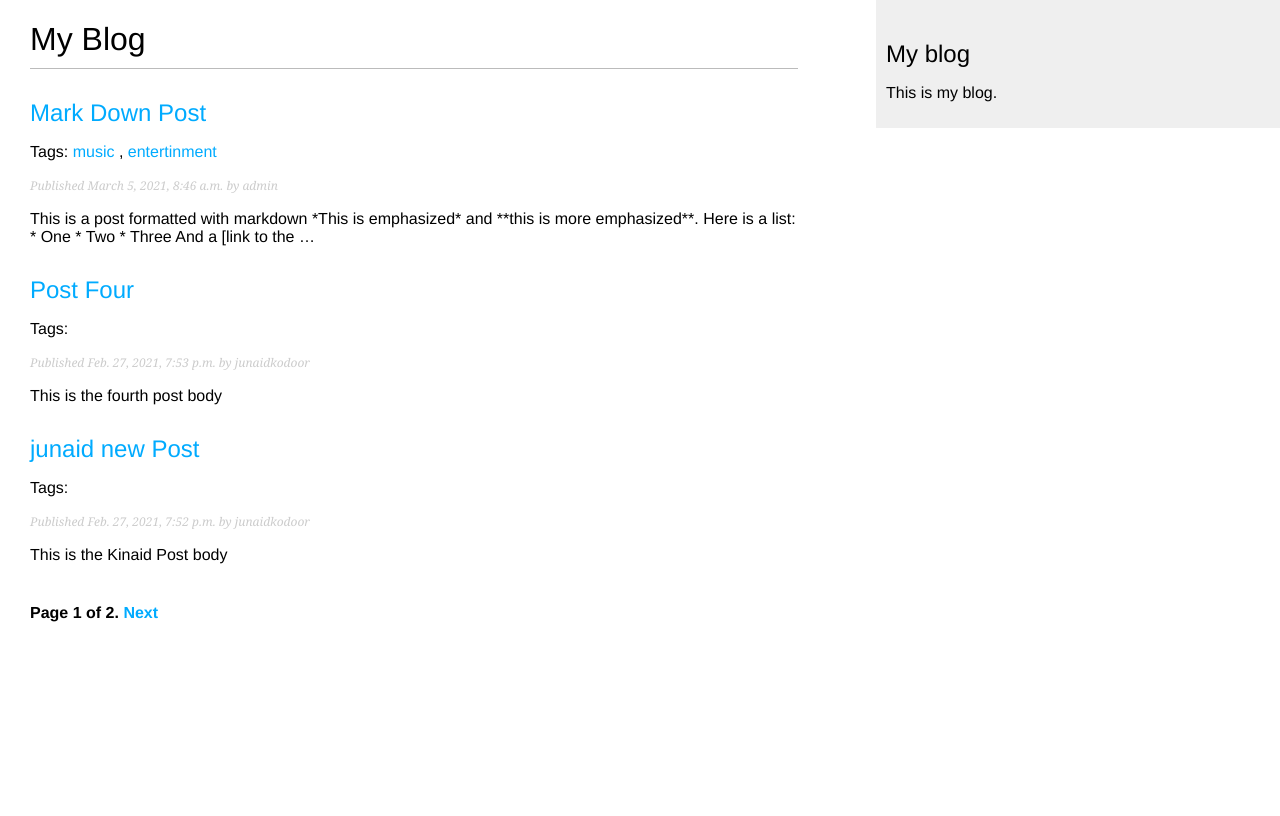
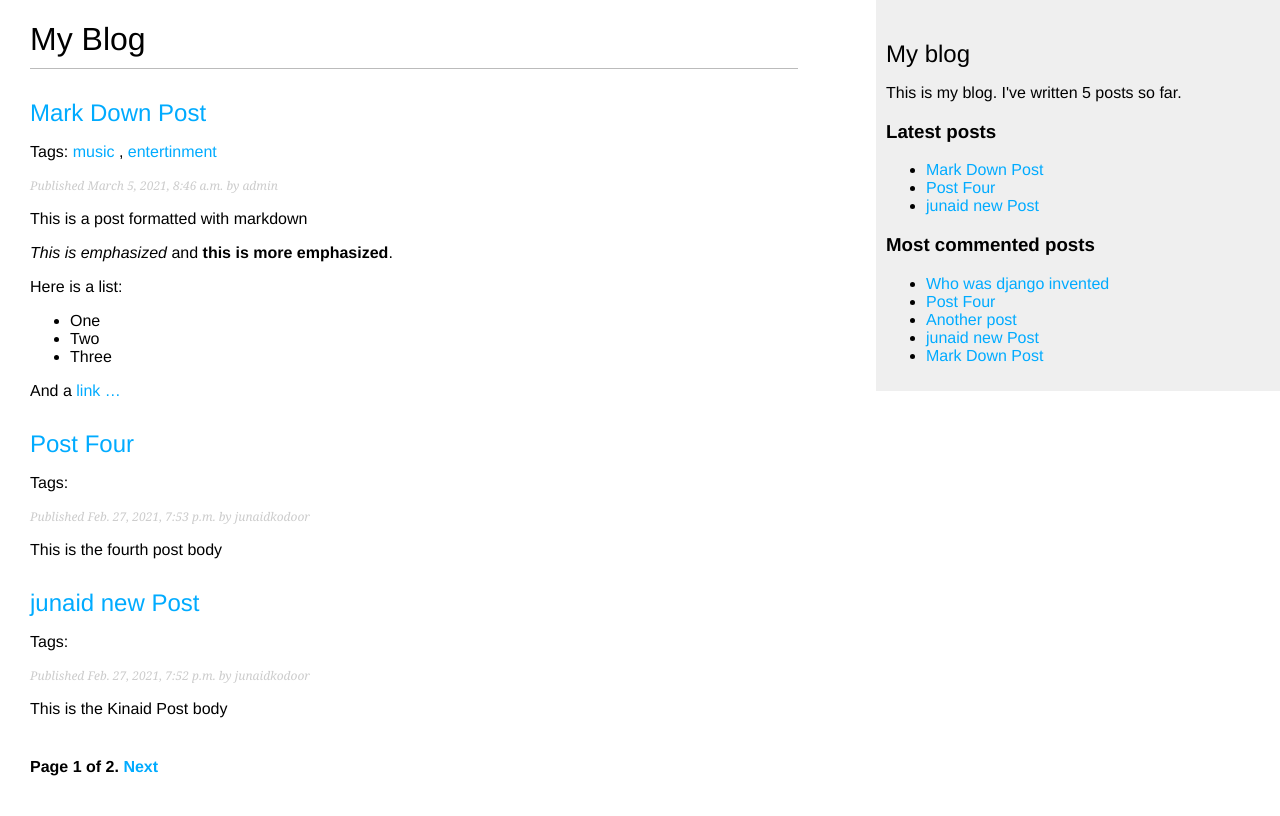
Before and after one commit to junaideveloper/dream_blog, a Django app: page /blog/ in a window 1280 px wide. Before the commit the page ends 622 px from the top, so only its background shows below. Run offline with Django 3.2, Linux system fonts and the light colour scheme; data comes from the database, SQL or seed files in the repository; both versions use the stored data as it was after the commit; parts of the project's set-up code (start-up, migrations or seed data) failed here and were passed over.

Commit message:
latest_and_most_commented_posts

```diff
--- a/blog/templates/blog/base.html
+++ b/blog/templates/blog/base.html
@@ -1,3 +1,4 @@
+{% load blog_tags %}
 {% load static %}
 <!DOCTYPE html>
 <html>
@@ -19,7 +20,19 @@
 <div id="sidebar">
 
 <h2>My blog</h2>
-    <p>This is my blog.</p>
+    <p>This is my blog. I've written {% total_posts %} posts so far.</p>
+    <h3>Latest posts</h3>
+    {% show_latest_posts 3 %}
+
+    <h3>Most commented posts</h3>
+    {% get_most_commented_posts as most_commented_posts %}
+    <ul>
+        {% for post in most_commented_posts %}
+        <li>
+            <a href="{{ post.get_absolute_url }}">{{ post.title }}</a>
+        </li>
+        {% endfor %}
+    </ul>
 </div>
 
 </body>
--- a/blog/templates/blog/post/detail.html
+++ b/blog/templates/blog/post/detail.html
@@ -1,4 +1,6 @@
 {% extends "blog/base.html" %}
+
+{% load blog_tags %}
 
 {% block title %}
 {{ post.title }}
@@ -10,7 +12,7 @@
 
 <p class="date">Published {{ post.publish }} by {{ post.author }} </p>
 
-{{ post.body|linebreaks }}
+{{ post.body|markdown }}
 
 <p>
 
--- /dev/null
+++ b/blog/templates/blog/post/latest_posts.html
@@ -0,0 +1,7 @@
+<ul>
+
+{% for post in latest_posts %} <li>
+
+<a href="{{ post.get_absolute_url }}">{{ post.title }}</a>
+
+</li> {% endfor %} </ul>
--- a/blog/templates/blog/post/list.html
+++ b/blog/templates/blog/post/list.html
@@ -1,4 +1,6 @@
 {% extends "blog/base.html" %}
+
+{% load blog_tags %}
 
 {% block title %}My Blog{% endblock %}
 
@@ -23,7 +25,7 @@
 
     <p class="date">Published {{ post.publish }} by {{ post.author }}</p>
 
-    {{ post.body|truncatewords:30|linebreaks }}
+    {{ post.body|markdown|truncatewords:30 }}
 
 {% endfor %}
 
--- /dev/null
+++ b/blog/templatetags/blog_tags.py
@@ -0,0 +1,26 @@
+from django import template
+from ..models import Post
+from django.db.models import Count
+from django.utils.safestring import mark_safe
+import markdown
+
+
+register = template.Library()
+
+
+@register.simple_tag
+def total_posts():
+    return Post.published.count()
+
+@register.inclusion_tag('blog/post/latest_posts.html')
+def show_latest_posts(count=5):
+    latest_posts = Post.published.order_by('-publish')[:count]
+    return {'latest_posts': latest_posts}
+
+@register.simple_tag
+def get_most_commented_posts(count=5):
+    return Post.published.annotate(total_comments=Count('comments') ).order_by('-total_comments')[:count]
+
+@register.filter(name='markdown')
+def markdown_format(text):
+    return mark_safe(markdown.markdown(text))
```
Also changed, not shown: blog/templatetags/__init__.py (added), db.sqlite3, 1 other file.
